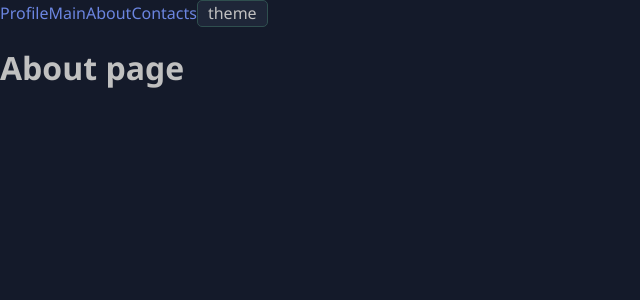
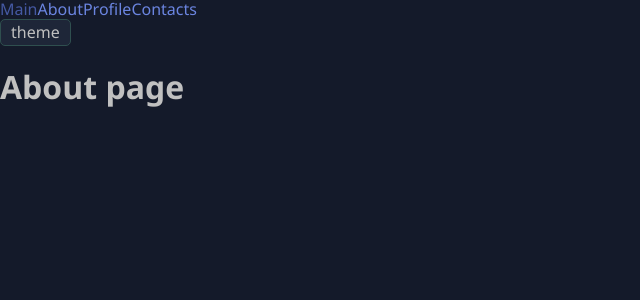
Before and after one commit to gobvoz/blog, a React app: page /about in a window 1280 px wide. Shown: the top 300 px of the page, without its empty margins (0-640 px from the left). Built offline with nearby package versions, Linux system fonts and the light colour scheme.

Commit message:
- add `router`

```diff
--- a/src/app/app.tsx
+++ b/src/app/app.tsx
@@ -1,16 +1,12 @@
-import { FC, Suspense } from 'react';
-import { Routes, Route, Link, Navigate } from 'react-router-dom';
-
-import { ProfilePage } from 'pages/profile-page';
-import { MainPage } from 'pages/main-page';
-import { AboutPage } from 'pages/about-page';
-import { ContactsPage } from 'pages/contacts-page';
+import { FC } from 'react';
+import { Link } from 'react-router-dom';
 
 import { useTheme } from './providers/theme-provider/lib/use-theme';
 
 import { classNames } from 'shared/libs/class-names';
 
 import './styles/index.scss';
+import { AppRouter } from './providers/router';
 
 interface Props {}
 
@@ -19,21 +15,15 @@ export const App: FC<Props> = props => {
 
   return (
     <div className={classNames(['app', theme])}>
-      <Link to={'/profile'}>Profile</Link>
-      <Link to={'/main'}>Main</Link>
-      <Link to={'/about'}>About</Link>
-      <Link to={'/contacts'}>Contacts</Link>
+      <nav>
+        <Link to={'/main'}>Main</Link>
+        <Link to={'/about'}>About</Link>
+        <Link to={'/profile'}>Profile</Link>
+        <Link to={'/contacts'}>Contacts</Link>
+      </nav>
       <button onClick={toggleTheme}>theme</button>
 
-      <Suspense fallback={<p>Loading...</p>}>
-        <Routes>
-          <Route path={'/profile'} element={<ProfilePage />} />
-          <Route path={'/about'} element={<AboutPage />} />
-          <Route path={'/main'} element={<MainPage />} />
-          <Route path={'/contacts'} element={<ContactsPage />} />
-          <Route path={'*'} element={<Navigate to={'/main'} replace={true} />} />
-        </Routes>
-      </Suspense>
+      <AppRouter />
     </div>
   );
 };
--- /dev/null
+++ b/src/app/providers/router/config/route-config.tsx
@@ -0,0 +1,16 @@
+import { RouteProps } from 'react-router-dom';
+
+import { MainPage } from 'pages/main-page';
+import { AboutPage } from 'pages/about-page';
+import { ContactsPage } from 'pages/contacts-page';
+import { ProfilePage } from 'pages/profile-page';
+
+import { AppRoutes } from 'shared/constants/app-routes';
+
+export const routerConfig: RouteProps[] = [
+  { path: AppRoutes.MAIN, element: <MainPage /> },
+  { path: AppRoutes.ABOUT, element: <AboutPage /> },
+  { path: AppRoutes.CONTACTS, element: <ContactsPage /> },
+  { path: AppRoutes.PROFILE, element: <ProfilePage /> },
+  { path: AppRoutes.ERROR, element: <h1>404. Page not found</h1> },
+];
--- /dev/null
+++ b/src/app/providers/router/index.ts
@@ -0,0 +1 @@
+export { AppRouter } from './ui/app-router';
--- /dev/null
+++ b/src/app/providers/router/ui/app-router.tsx
@@ -0,0 +1,18 @@
+import { Suspense } from 'react';
+import { Route, Routes } from 'react-router-dom';
+
+import { routerConfig } from '../config/route-config';
+
+const AppRouter = () => {
+  return (
+    <Suspense fallback={<p>Loading...</p>}>
+      <Routes>
+        {routerConfig.map(({ path, element }) => (
+          <Route key={path} path={path} element={<div className="page-wrapper">{element}</div>} />
+        ))}
+      </Routes>
+    </Suspense>
+  );
+};
+
+export { AppRouter };
--- /dev/null
+++ b/src/shared/constants/app-routes.ts
@@ -0,0 +1,7 @@
+export enum AppRoutes {
+  MAIN = '/',
+  ABOUT = '/about',
+  CONTACTS = '/contacts',
+  PROFILE = '/profile',
+  ERROR = '*',
+}
```
